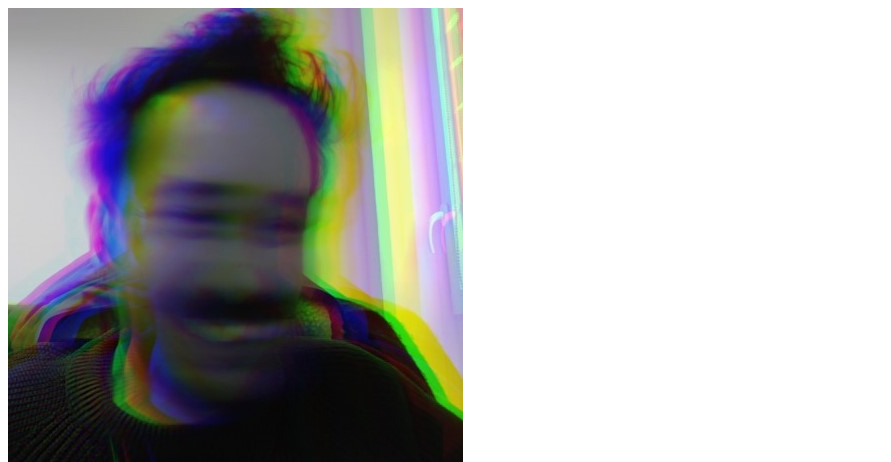
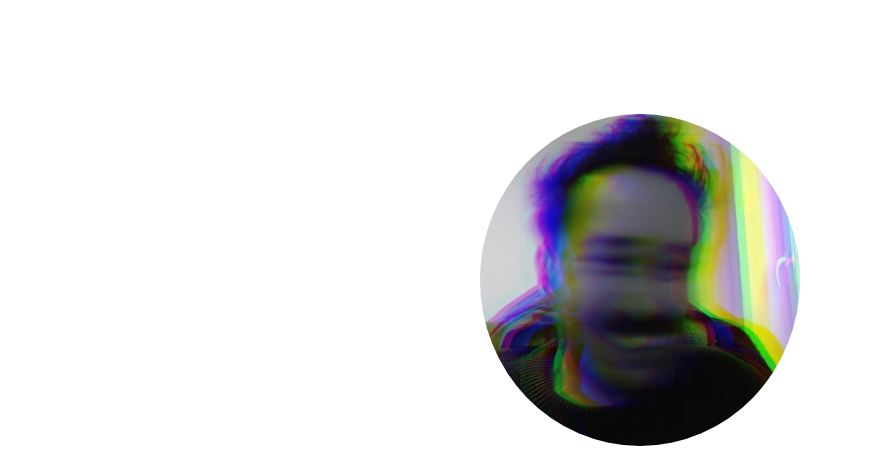
Before and after one commit to manuel-martinez-dev/git-101, a plain HTML site: page index.html in a window 1280 px wide. Shown: the top 462 px of the page, without its empty margins (0-891 px from the left). Drawn offline with Linux system fonts and the light colour scheme.

Commit message:
image centered

```diff
--- a/index.html
+++ b/index.html
@@ -3,12 +3,13 @@
 
 <head>
   <meta charset="utf-8">
+  <link rel="stylesheet" href="style.css">
   <title>Git 101 </title>
 </head>
 
 <body>
   <div class="avatar">
-    <img src="guy5.jpg" alt="profile photo">
+    <img class="profile" src="guy5.jpg" alt="profile photo">
     <h1>Starting now... once again</h1>
   </div>
 
--- /dev/null
+++ b/style.css
@@ -0,0 +1,17 @@
+body {
+  font-family: Helvetica;
+  margin: 0;
+}
+
+.avatar{
+  align-items: center;
+  display: flex;
+  flex-direction: column;
+  height: 80vh;
+  justify-content: center;
+}
+
+.profile{
+  border-radius: 50%;
+  width: 25%;
+}
```
